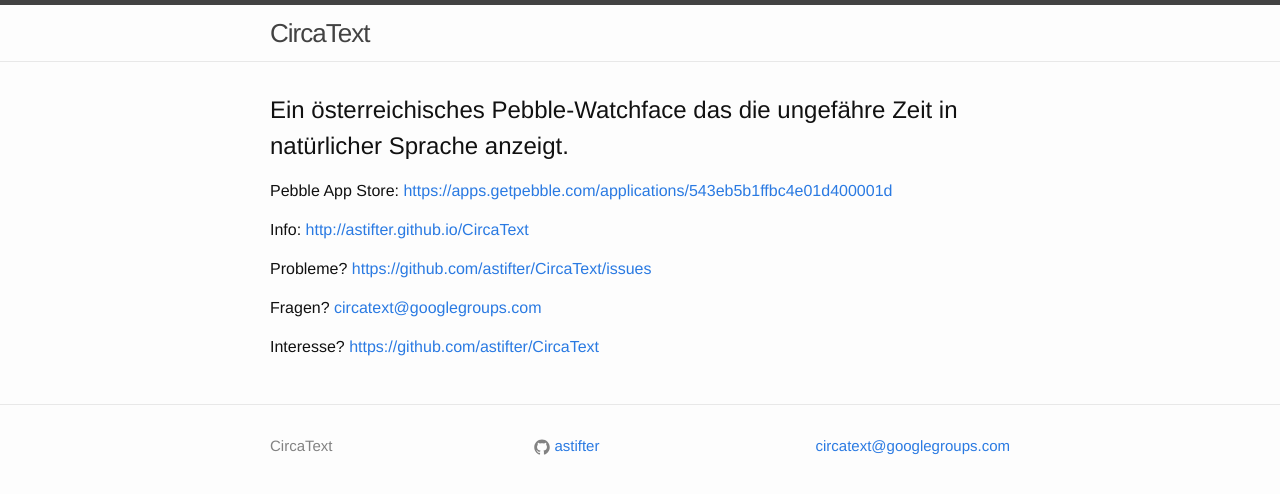
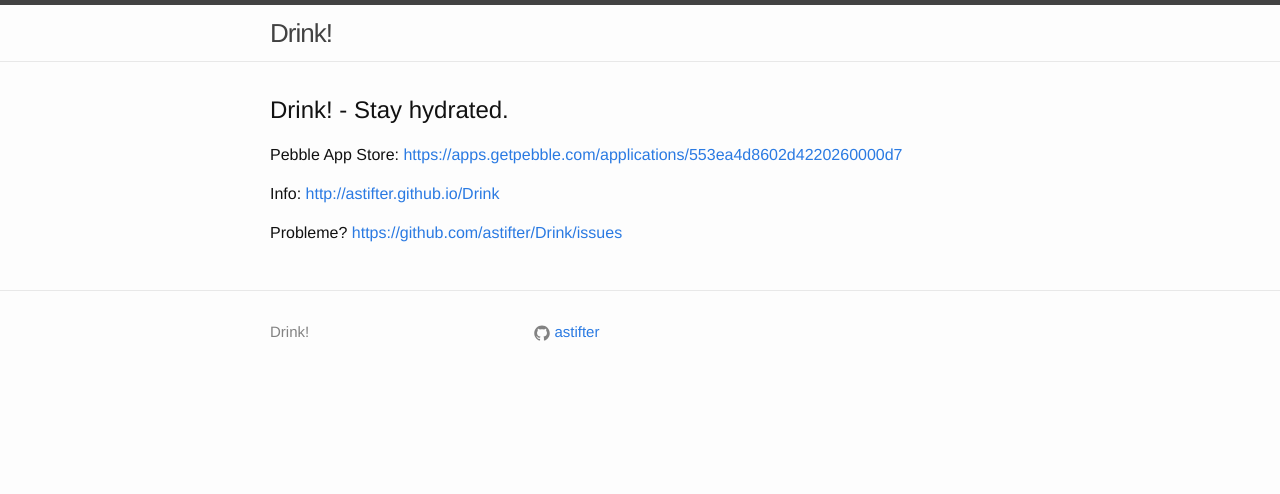
Before and after one commit to astifter/Drink, a Jekyll site: the page built from index.html, in a window 1280 px wide. Shown: the top 494 px of the page. Built offline with Jekyll 4.4.1, drawn with Linux system fonts in a browser that asks for light colours.

Commit message:
Basic webpage.

```diff
--- a/_config.yml
+++ b/_config.yml
@@ -1,6 +1,5 @@
-title: CircaText
-email: circatext@googlegroups.com
-baseurl: "/CircaText/"
+title: Drink!
+baseurl: "/Drink/"
 url: "http://astifter.github.io"
 github_username:  astifter
 
--- a/index.html
+++ b/index.html
@@ -5,19 +5,15 @@
       <div class="inner">
 
         <header>
-          <h2>Ein österreichisches Pebble-Watchface das die ungefähre Zeit in natürlicher Sprache anzeigt. </h2>
+          <h2>Drink! - Stay hydrated.
         </header>
 
         <section id="main_content">
-<p>Pebble App Store: <a href="https://apps.getpebble.com/applications/543eb5b1ffbc4e01d400001d">https://apps.getpebble.com/applications/543eb5b1ffbc4e01d400001d</a></p>
+<p>Pebble App Store: <a href="https://apps.getpebble.com/applications/553ea4d8602d4220260000d7">https://apps.getpebble.com/applications/553ea4d8602d4220260000d7</a></p>
 
-<p>Info: <a href="http://astifter.github.io/CircaText">http://astifter.github.io/CircaText</a></p>
+<p>Info: <a href="http://astifter.github.io/Drink">http://astifter.github.io/Drink</a></p>
 
-<p>Probleme? <a href="https://github.com/astifter/CircaText/issues">https://github.com/astifter/CircaText/issues</a></p>
-
-<p>Fragen? <a href="mailto:circatext@googlegroups.com">circatext@googlegroups.com</a></p>
-
-<p>Interesse? <a href="https://github.com/astifter/CircaText">https://github.com/astifter/CircaText</a></p>
+<p>Probleme? <a href="https://github.com/astifter/Drink/issues">https://github.com/astifter/Drink/issues</a></p>
         </section>
 
       </div>
```
Also changed, not shown: resources/configurable.1.4.html (deleted, +0 -96 lines), resources/configurable.html (deleted, +0 -72 lines).
